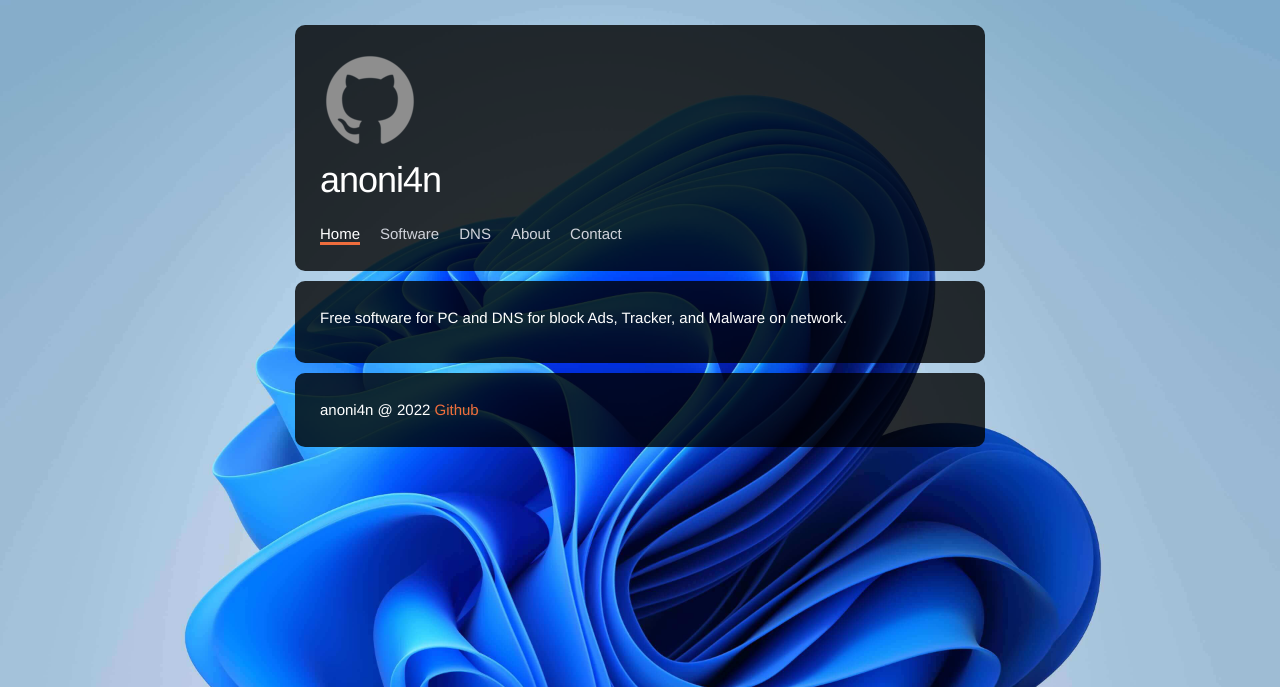
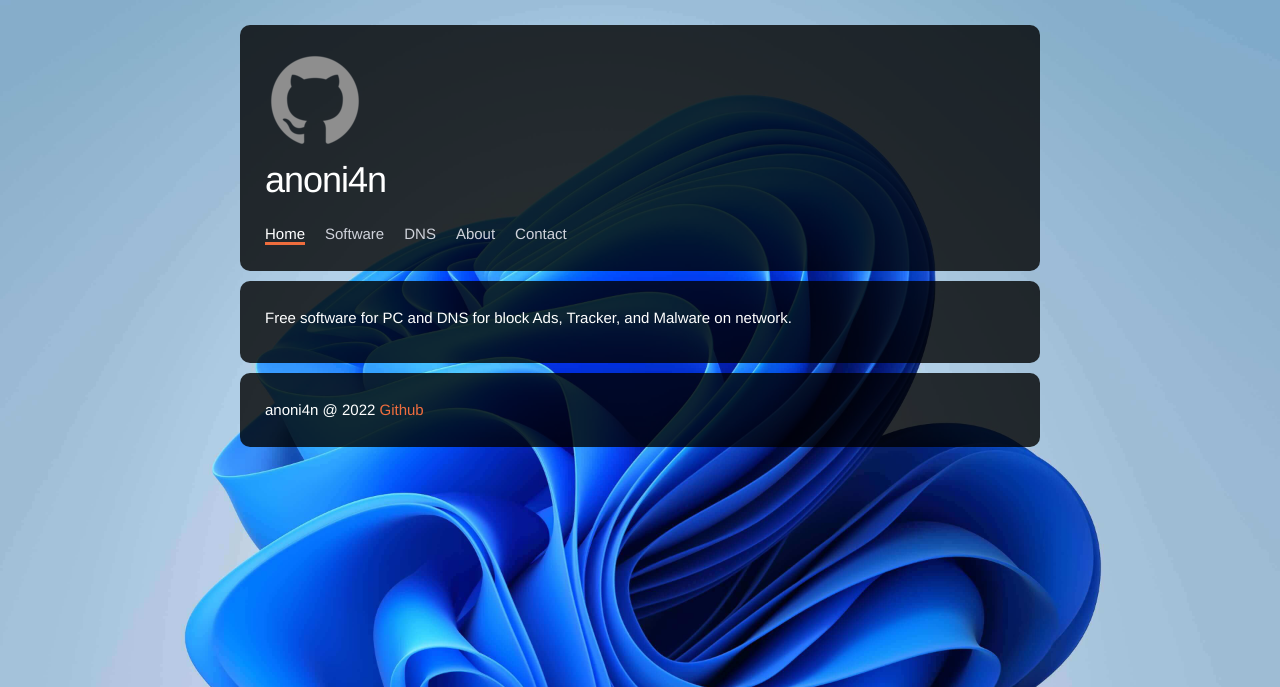
Before and after one commit to anoni4n/anoni4n.github.io, a PHP site: page /blog/index.html in a window 1280 px wide. Shown: the top 687 px of the page. Run offline with PHP 8.4, Linux system fonts and the light colour scheme.

Commit message:
Update style.css

```diff
--- a/blog/style.css
+++ b/blog/style.css
@@ -101,8 +101,6 @@ body {
   margin:25px auto;
 }
 header, #content, footer {
-  width: 80%;
-  margin: auto;
   background: rgba(0,0,0,.8);
   padding:25px;
   color:#FFFFFF;
```
